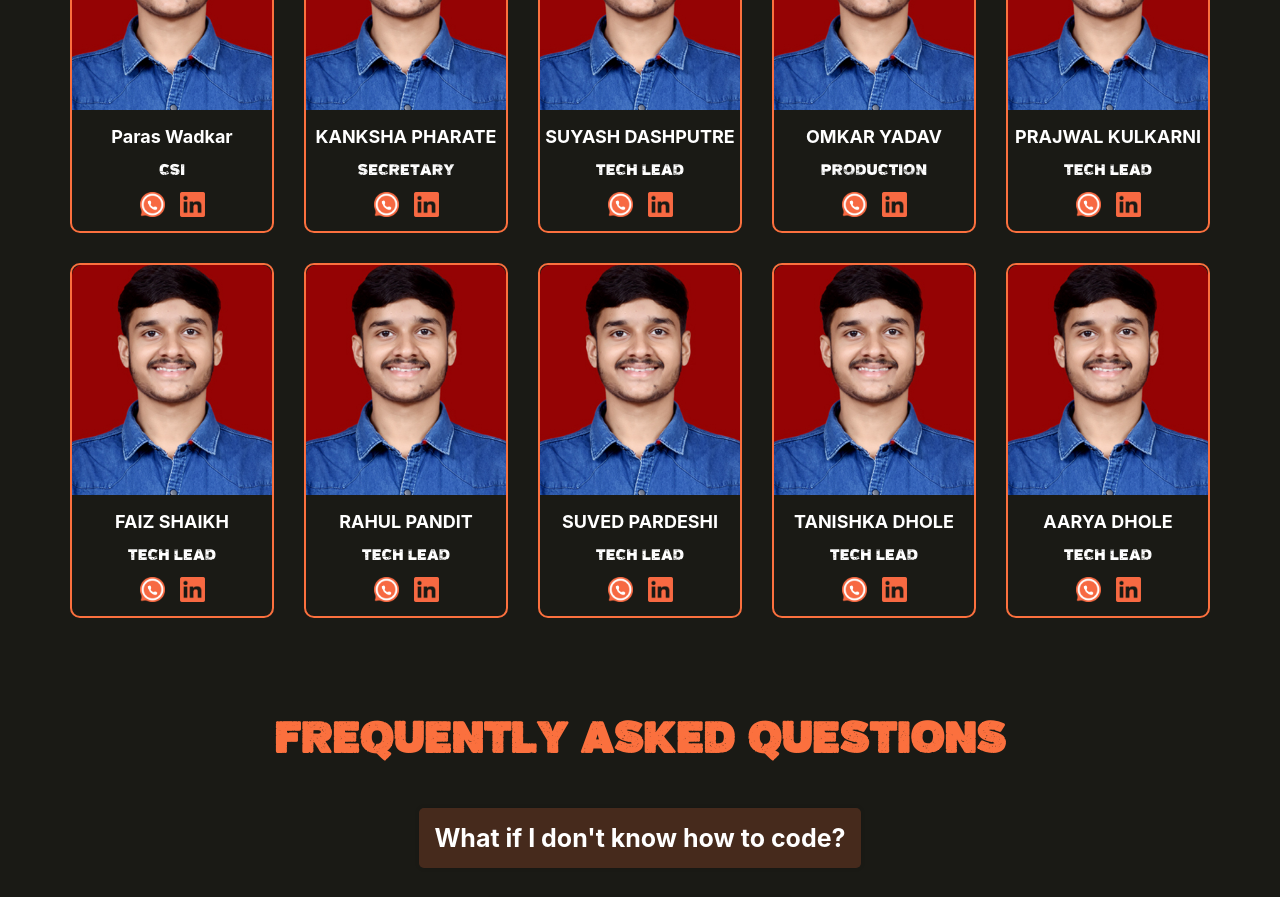
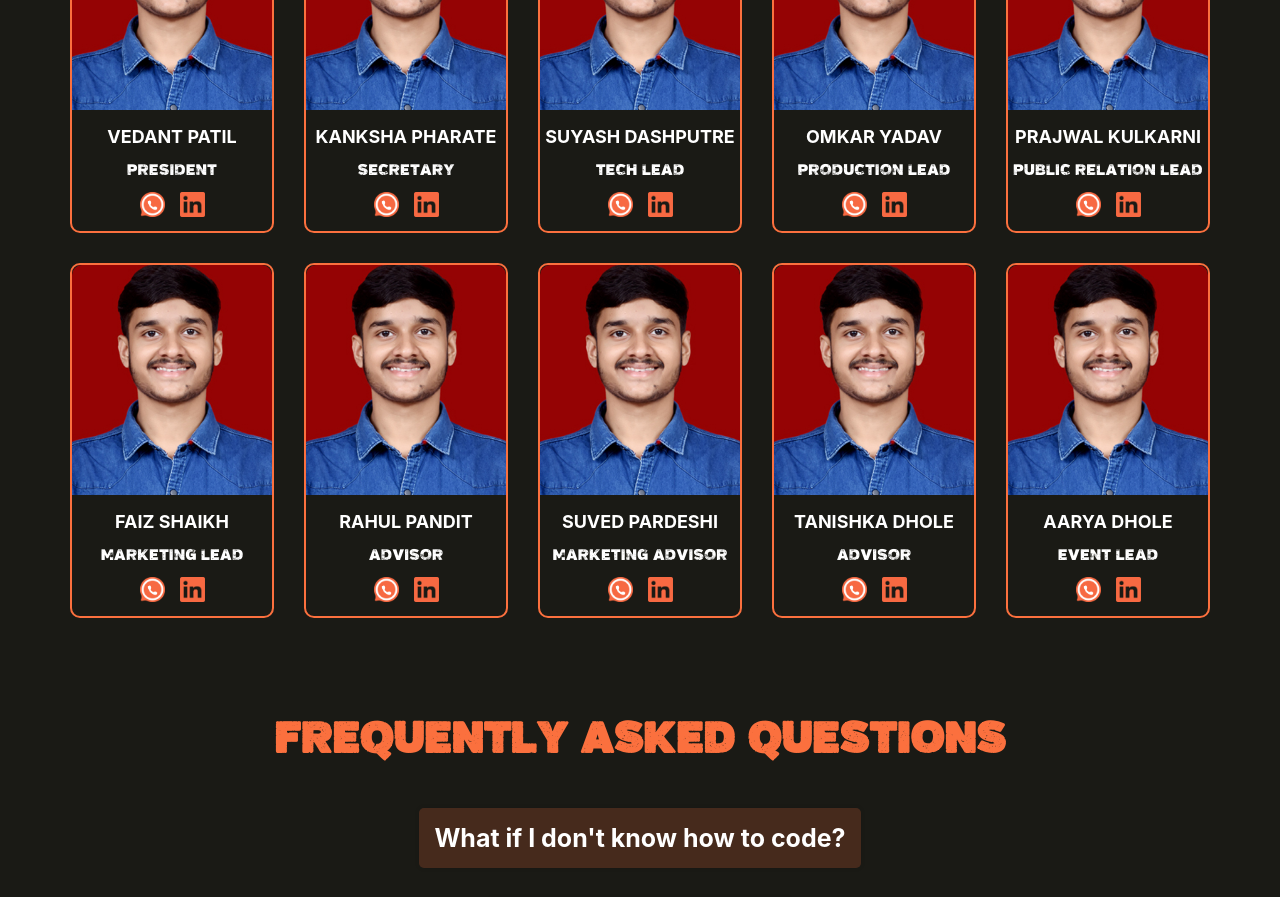
Before and after one commit to suyashcodes/zion2k24, a React (Create React App) app: page / in a window 1280 px wide. Shown: the part 4940-5837 px from the top of the page. Built offline with nearby package versions, Linux system fonts and the light colour scheme.

Commit message:
TEAM UPDATED

```diff
--- a/src/components/eventteam/Eventteam.jsx
+++ b/src/components/eventteam/Eventteam.jsx
@@ -11,8 +11,8 @@ const EventTeam = () => {
             src="./assets/Suyash_Dashputre.jpg"
             alt="Team Member 1"
           />
-          <h2 className="eventteam-name">Paras Wadkar</h2>
-          <p className="eventteam-position">CSI</p>
+          <h2 className="eventteam-name">VEDANT PATIL</h2>
+          <p className="eventteam-position">PRESIDENT</p>
           <div className="eventteam-social">
             <a
               className="whatsapp-anchor"
@@ -82,7 +82,7 @@ const EventTeam = () => {
             alt="Team Member 1"
           />
           <h2 className="eventteam-name">SUYASH DASHPUTRE</h2>
-          <p className="eventteam-position">Tech Lead</p>
+          <p className="eventteam-position">TECH LEAD</p>
           <div className="eventteam-social">
             <a
               className="whatsapp-anchor"
@@ -117,7 +117,7 @@ const EventTeam = () => {
             alt="Team Member 1"
           />
           <h2 className="eventteam-name">OMKAR YADAV</h2>
-          <p className="eventteam-position">Production</p>
+          <p className="eventteam-position">Production LEAD</p>
           <div className="eventteam-social">
             <a
               className="whatsapp-anchor"
@@ -152,7 +152,7 @@ const EventTeam = () => {
             alt="Team Member 1"
           />
           <h2 className="eventteam-name">PRAJWAL KULKARNI</h2>
-          <p className="eventteam-position">Tech Lead</p>
+          <p className="eventteam-position">PUBLIC RELATION LEAD</p>
           <div className="eventteam-social">
             <a
               className="whatsapp-anchor"
@@ -187,7 +187,7 @@ const EventTeam = () => {
             alt="Team Member 1"
           />
           <h2 className="eventteam-name">FAIZ SHAIKH</h2>
-          <p className="eventteam-position">Tech Lead</p>
+          <p className="eventteam-position">MARKETING LEAD</p>
           <div className="eventteam-social">
             <a
               className="whatsapp-anchor"
@@ -222,7 +222,7 @@ const EventTeam = () => {
             alt="Team Member 1"
           />
           <h2 className="eventteam-name">RAHUL PANDIT</h2>
-          <p className="eventteam-position">Tech Lead</p>
+          <p className="eventteam-position">ADVISOR</p>
           <div className="eventteam-social">
             <a
               className="whatsapp-anchor"
@@ -257,7 +257,7 @@ const EventTeam = () => {
             alt="Team Member 1"
           />
           <h2 className="eventteam-name">SUVED PARDESHI</h2>
-          <p className="eventteam-position">Tech Lead</p>
+          <p className="eventteam-position">MARKETING ADVISOR</p>
           <div className="eventteam-social">
             <a
               className="whatsapp-anchor"
@@ -292,7 +292,7 @@ const EventTeam = () => {
             alt="Team Member 1"
           />
           <h2 className="eventteam-name">TANISHKA DHOLE</h2>
-          <p className="eventteam-position">Tech Lead</p>
+          <p className="eventteam-position">ADVISOR</p>
           <div className="eventteam-social">
             <a
               className="whatsapp-anchor"
@@ -327,7 +327,7 @@ const EventTeam = () => {
             alt="Team Member 1"
           />
           <h2 className="eventteam-name">AARYA DHOLE</h2>
-          <p className="eventteam-position">Tech Lead</p>
+          <p className="eventteam-position">EVENT LEAD</p>
           <div className="eventteam-social">
             <a
               className="whatsapp-anchor"
```
